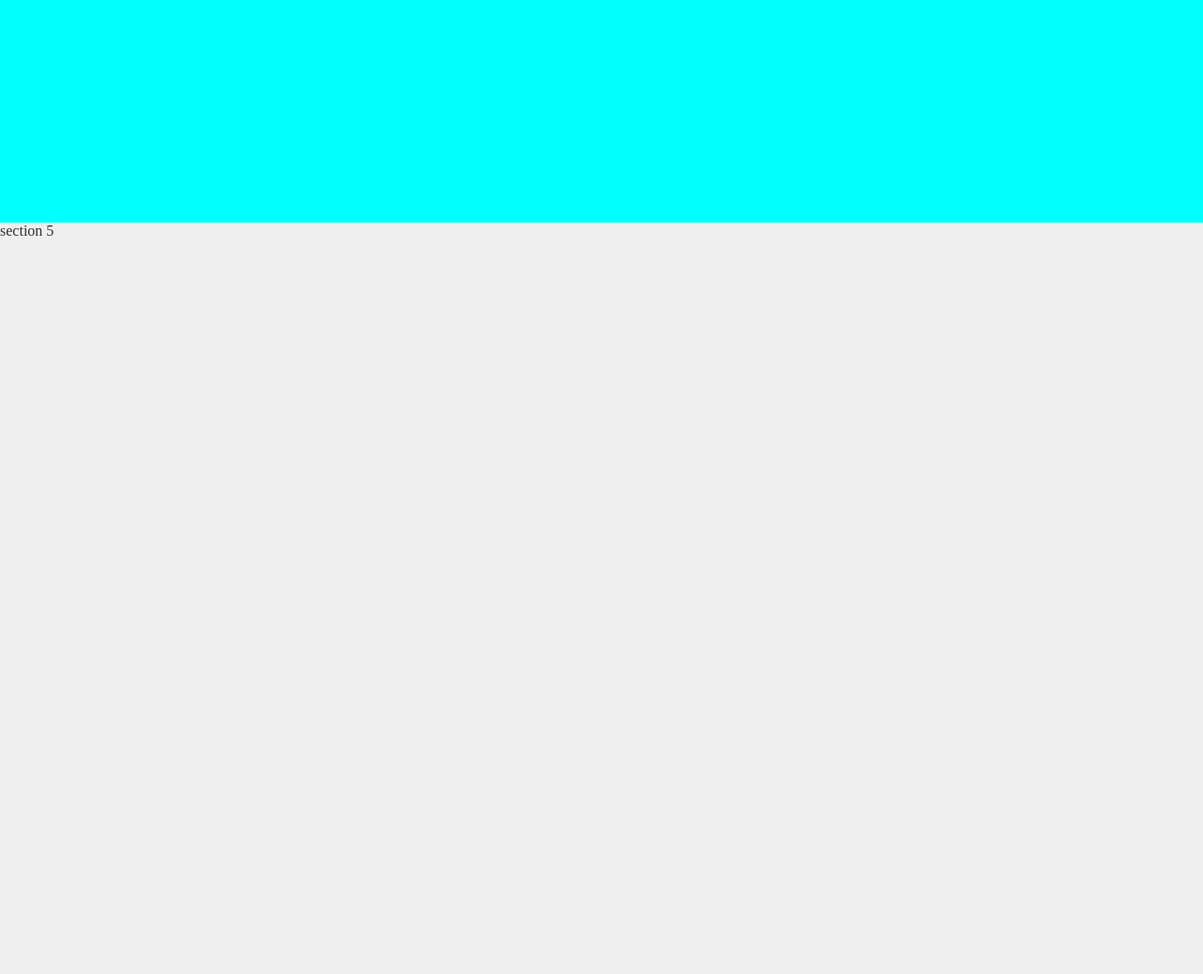
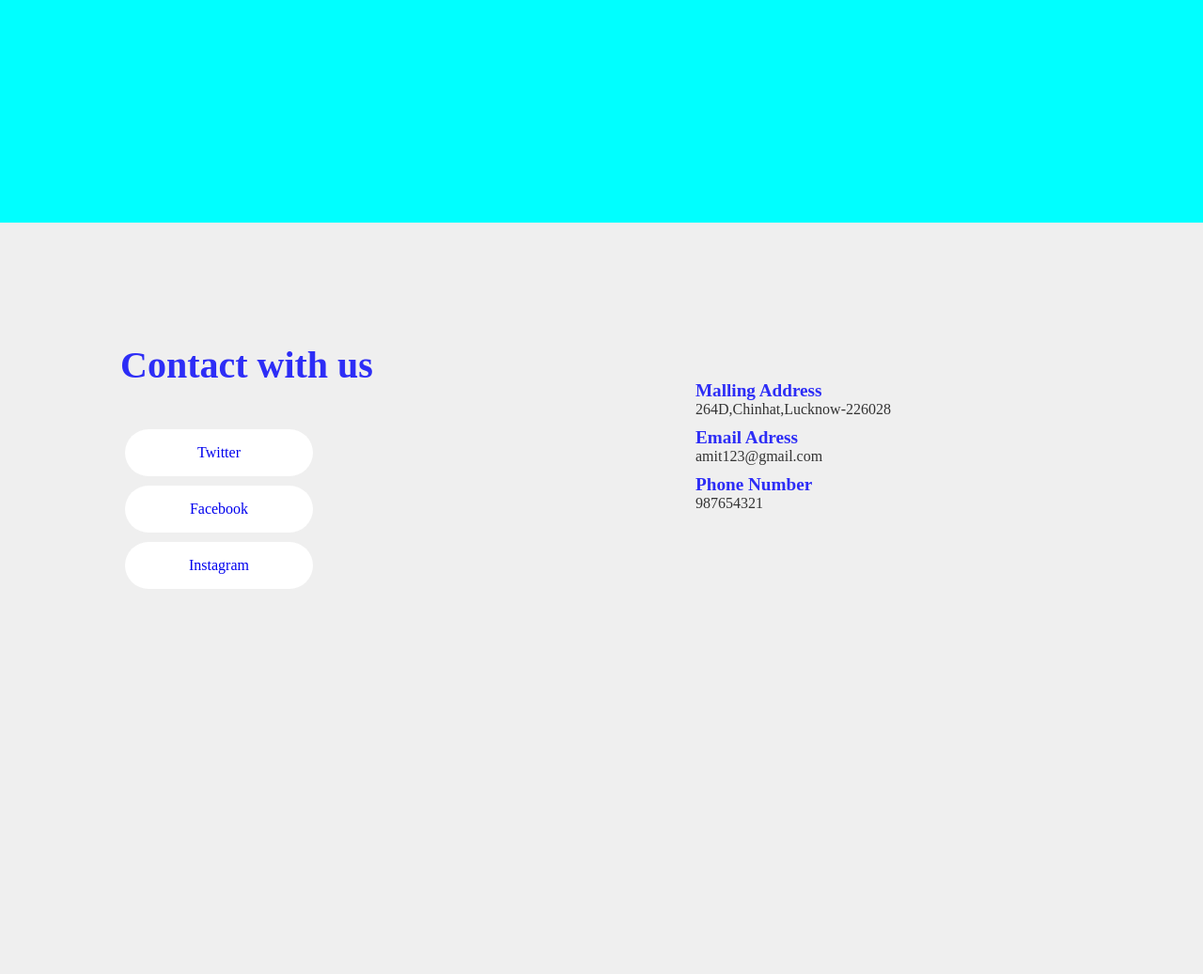
Before and after one commit to amit-9695/django_project_001, a Django app: template templates/page_Ex1.html in a window 1280 px wide; the page is wider, and only the part inside the window is pictured. Shown: the part 2963-4000 px from the top of that part at 94% size. Run offline with Django 5.2, Linux system fonts and the light colour scheme; the template is opened without the code that fills it, so the values that code supplies are empty.

Commit message:
Section5 Added

```diff
--- a/templates/page_Ex1.html
+++ b/templates/page_Ex1.html
@@ -189,7 +189,43 @@
         padding-right: 80px;
       }
 
+      #s5{
+        justify-content: center;
+      }
+      .container5{
+        display: grid;
+        grid-template-columns: repeat(2,1fr);
+        padding: 8rem;
+      }
+      h2,h4{
+        color: #2d2df6;
+      }
 
+      .contact>ul>li{
+        list-style: none;
+        padding: 5px;
+
+      }
+
+      .contact>h2{
+        font-size: 2.5rem;
+      }
+
+      .contact>ul{
+        padding-top: 40px;
+      }
+      .about>p{
+        padding-bottom: 10px;
+      }
+
+      .about{
+        padding-left: 100px;
+        padding-top: 40px;
+      }
+
+      .about>h4{
+        font-size: 1.2rem;
+      }
     </style>
   </head>
   <body>
@@ -323,7 +359,26 @@
           </p>
         </div>
       </section>
-      <section>section 5</section>
+      <section id="s5">
+        <div class="container5">
+          <div class="contact">
+            <h2>Contact with us</h2>
+            <ul>
+              <li><a href="#">Twitter</a></li>
+              <li><a href="#">Facebook</a></li>
+              <li><a href="#">Instagram</a></li>
+            </ul>
+          </div>
+          <div class="about">
+            <h4>Malling Address</h4>
+            <p>264D,Chinhat,Lucknow-226028</p>
+            <h4>Email Adress</h4>
+            <p>amit123@gmail.com</p>
+            <h4>Phone Number</h4>
+            <p>987654321</p>
+          </div>
+        </div>
+      </section>
     </main>
   </body>
 </html>
```
